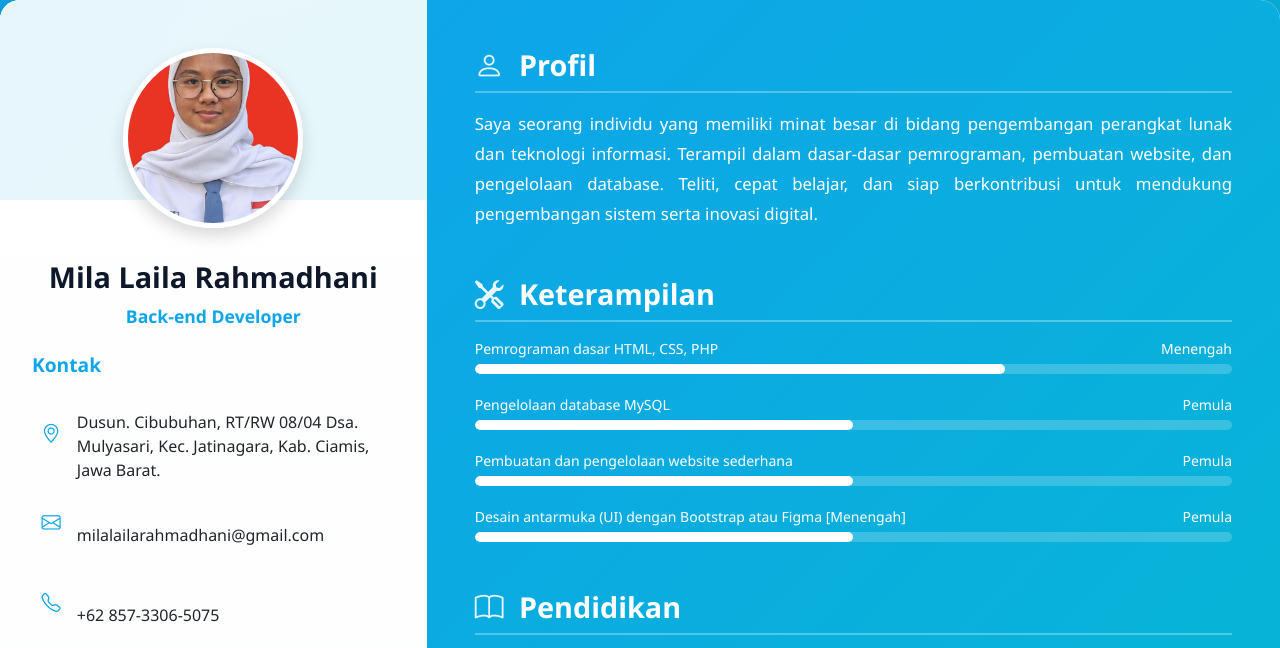
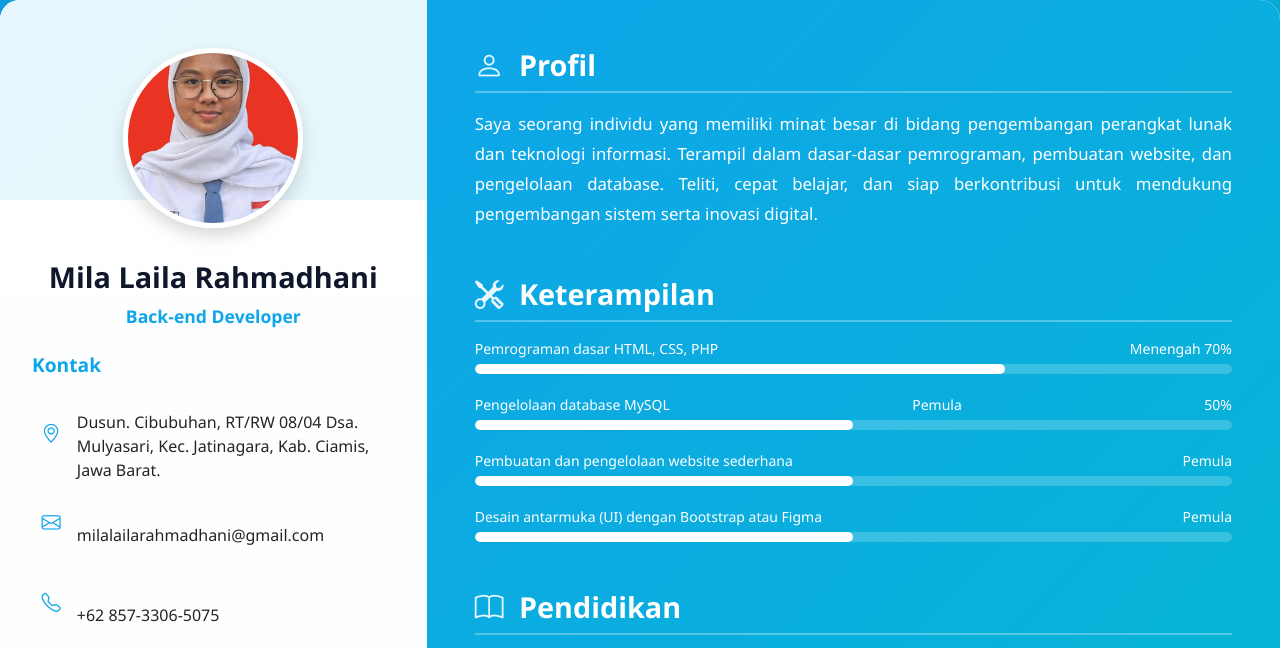
Before and after one commit to milalaila/CV_Website, a plain HTML site: page index.html in a window 1280 px wide. Shown: the top 648 px of the page. Drawn offline with nearby package versions, Linux system fonts and the light colour scheme.

Commit message:
Update index.html

```diff
--- a/index.html
+++ b/index.html
@@ -490,7 +490,7 @@
     <div class="progress-container animated slide-in-left">
         <div class="progress-label">
             <span>Pemrograman dasar HTML, CSS, PHP </span>
-            <span>Menengah</span>
+            <span>Menengah 70%</span>
         </div>
         <div class="progress">
             <div class="progress-bar" data-width="70%"></div>
@@ -500,6 +500,7 @@
         <div class="progress-label">
             <span>Pengelolaan database MySQL</span>
             <span>Pemula</span>
+            <span>50%</span>
         </div>
         <div class="progress">
             <div class="progress-bar" data-width="50%"></div>
@@ -516,7 +517,7 @@
     </div>
     <div class="progress-container animated slide-in-left" style="animation-delay: 0.3s">
         <div class="progress-label">
-            <span>Desain antarmuka (UI) dengan Bootstrap atau Figma [Menengah]</span>
+            <span>Desain antarmuka (UI) dengan Bootstrap atau Figma</span>
             <span>Pemula</span>
         </div>
         <div class="progress">
```
